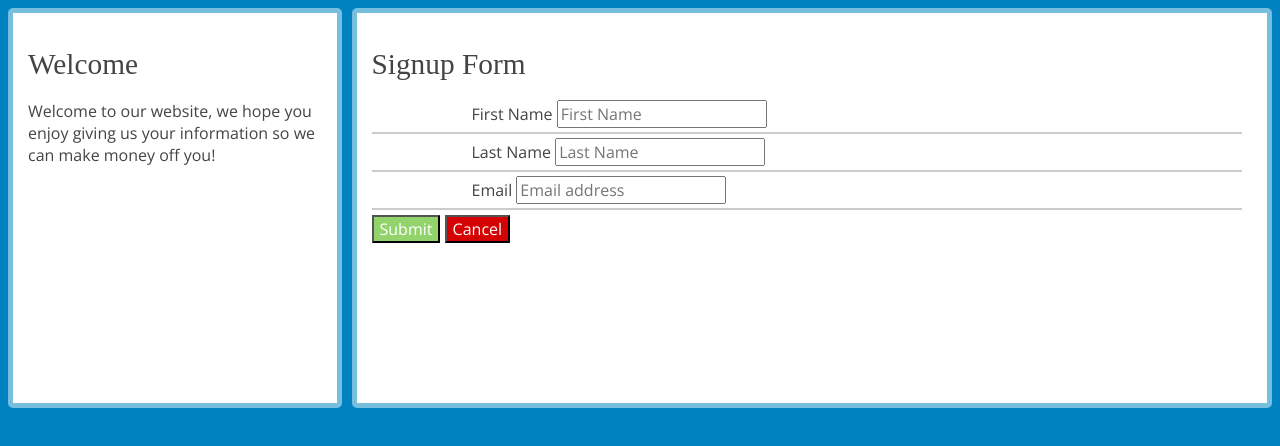
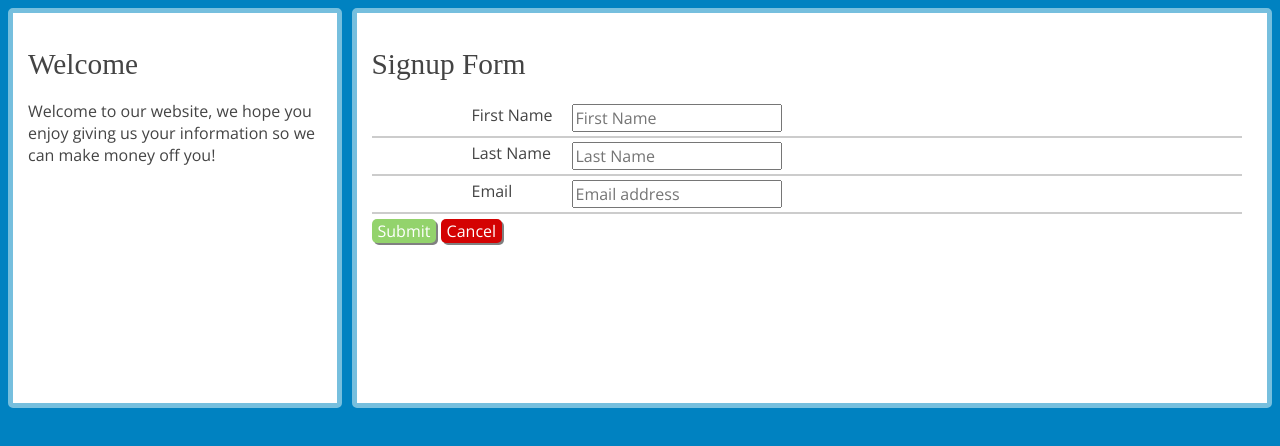
Before and after one commit to askaper/Milestone-2, a plain HTML site: page new/index.html in a window 1280 px wide. Drawn offline with nearby package versions, Linux system fonts and the light colour scheme; a web font is replaced by a local one.

Commit message:
Changed class names, fixed spacing and buttons

```diff
--- a/new/index.html
+++ b/new/index.html
@@ -5,7 +5,6 @@
 	<link href='https://fonts.googleapis.com/css?family=Allan' rel='stylesheet' type='text/css'>
 	<link href='https://fonts.googleapis.com/css?family=Open+Sans' rel='stylesheet' type='text/css'>
 	<meta charset="UTF-8">
-
 	<title>Business Site</title>
 </head>
 <body>
@@ -18,42 +17,37 @@
 
 </div>
 
-<div class="form-content">
+<form class="form-content" action="index.html" method="post">
 
   <h1 class="column-heading">Signup Form</h1>
 
-  <div class="form-container">
-    <div class="divider">
-    <div class="divider-container">
-        First Name <input type="text" class="form-field" placeholder="First Name">
+  	<div class="field-divider">
+    	<div class="field-container">First Name</div>
+      <div class="form-field">
+				<input type="text" class="" placeholder="First Name">
     	</div>
 		</div>
 
-    <div class="divider">
-    <div class="divider-container">
-        Last Name <input type="text" class="form-field" placeholder="Last Name">
+    <div class="field-divider">
+    	<div class="field-container">Last Name</div>
+			<div class="form-field">
+					<input type="text" class="" placeholder="Last Name">
 			</div>
 		</div>
 
-    <div class="divider">
-    <div class="divider-container">
-        Email <input type="text" class="form-field" placeholder="Email address">
-    </div>
+    <div class="field-divider">
+    	<div class="field-container">Email</div>
+			<div class="form-field"><input type="text" class="" placeholder="Email address">
 			</div>
 		</div>
 
-  <footer class="buttons">
-    <input type="button" value="Submit" class="go-button"></button>
-    <input type="button" value="Cancel" class="danger-button"></input>
+
+  <footer>
+    <input type="button" value="Submit" class="button-setup go-button">
+    <input type="button" value="Cancel" class="button-setup danger-button">
   </footer>
 
-</div>
-
-
-
-
-
-
+</form>
 
 </body>
 </html>
--- a/new/styles.css
+++ b/new/styles.css
@@ -24,20 +24,20 @@ html {
 /****************************************
   Defaults
 *****************************************/
+
 body {
   background-color: #0082C1;
   display: flex;
 }
 
-.buttons {
-  margin-top: 5px;
-  color: #fff;
-}
+/****************************************
+  Helpers
+*****************************************/
 
 
 
 /****************************************
-  Helpers
+  Layout
 *****************************************/
 
 .copy-content, .form-content {
@@ -49,17 +49,12 @@ body {
   float: left;
 }
 
-/****************************************
-  Layout
-*****************************************/
-
-
 .copy-content {
   flex: 0.25;
   margin-right: 10px;
 }
 
-.form-content {
+.form-content  {
   flex: 0.75;
 }
 
@@ -72,18 +67,36 @@ body {
   font-size: 22pt;
 }
 
-.divider-container {
+
+.field-container {
   padding-bottom: 4px;
   margin-left: 100px;
+  width: 100px;
 }
 
-.divider:not(:first-child) {
+.form-field {
+  flex: 1;
+}
+
+.field-divider:not(:first-child) {
   padding-top: 4px;
 }
 
-.divider {
+.field-divider {
   border-bottom: 2px solid #ccc;
-  margin-right: 10px;}
+  margin-right: 10px;
+  display: flex;
+  padding-bottom: 4px;
+}
+
+.button-setup {
+  border-radius: 5px;
+  margin-top: 5px;
+  color: #fff;
+  border: none;
+  font-family: 'Open Sans';
+  box-shadow: 2px 2px grey;
+}
 
 .go-button {
   background-color: #93d36c;
```
Also changed, not shown: index106.html (added). Lines whose indentation alone changed are shown as unchanged.
